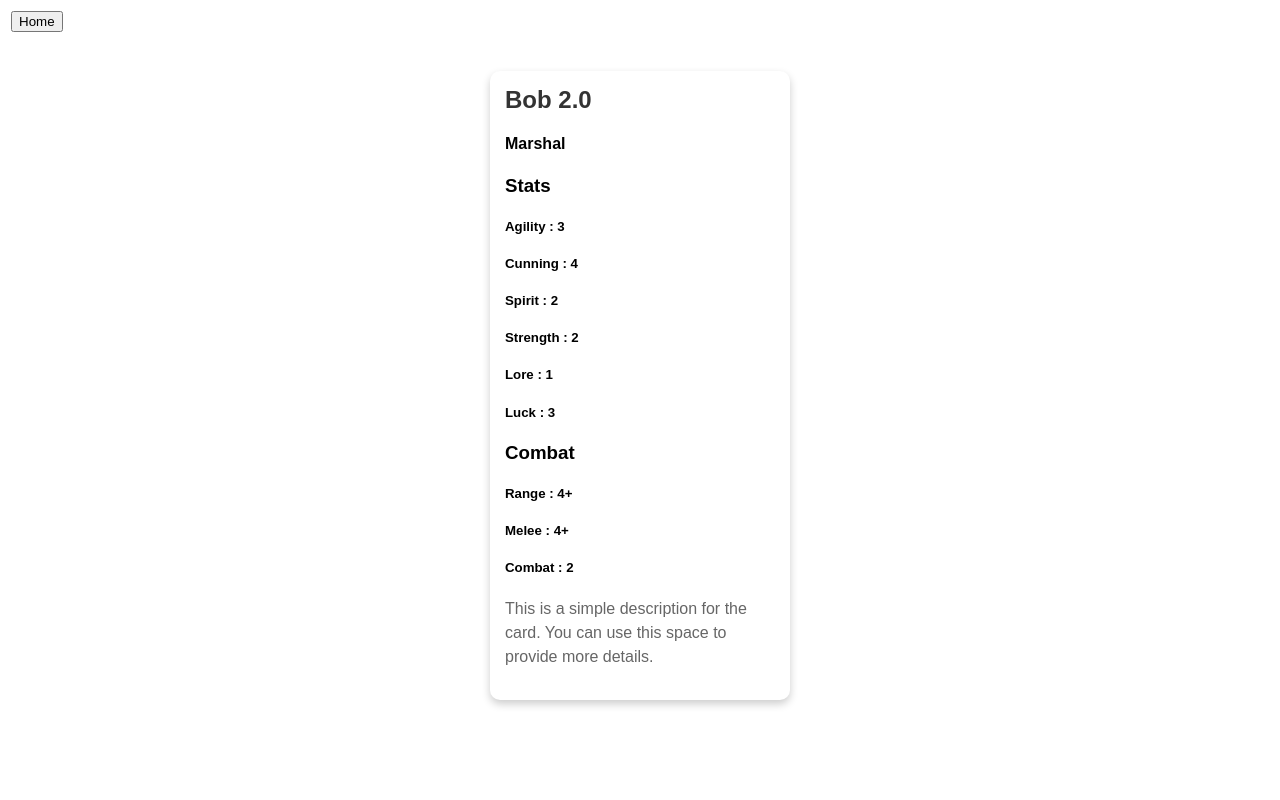
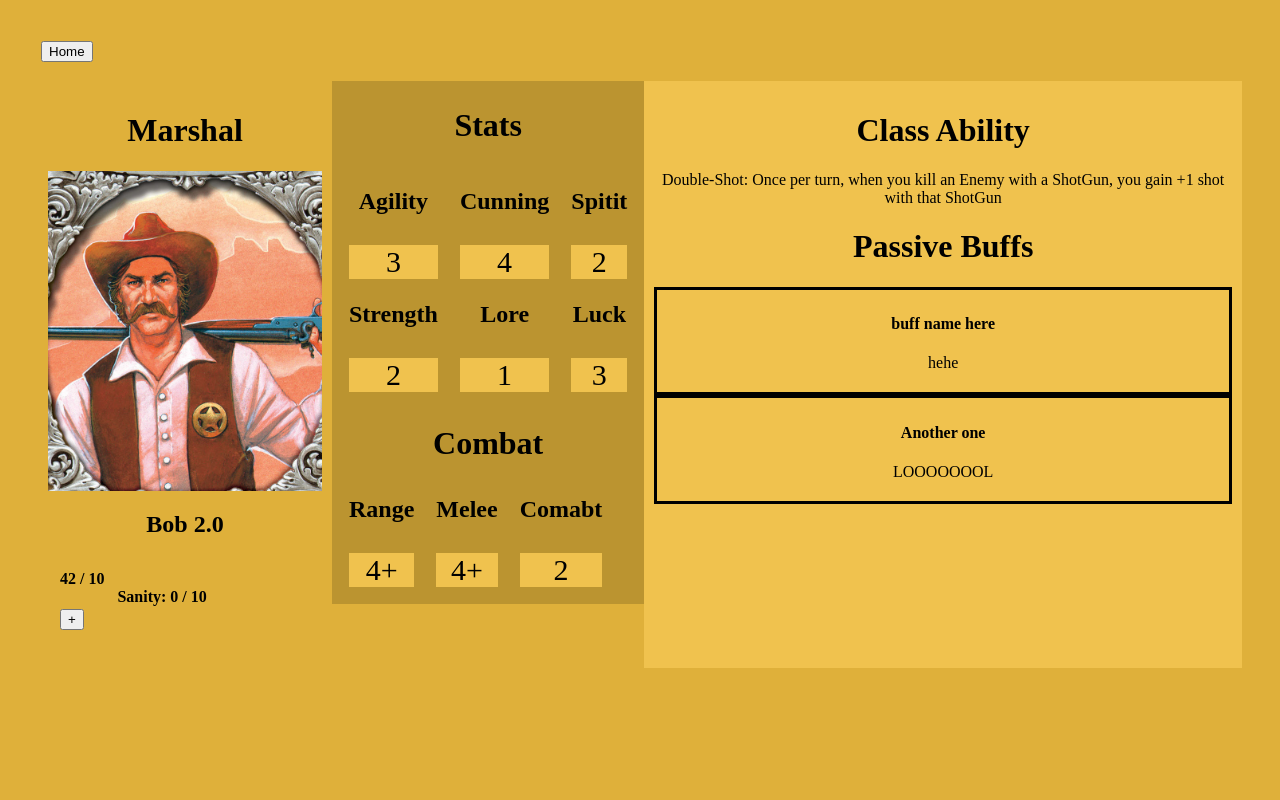
Before and after one commit to xValmearx/Shadow-of-Brimstone, a Django app: page /characters/2 in a window 1280 px wide. Run offline with Django 5.2, Linux system fonts and the light colour scheme; data comes from the database, SQL or seed files in the repository; both versions use the stored data as it was after the commit.

Commit message:
got post request to work for character health

```diff
--- a/characters/admin.py
+++ b/characters/admin.py
@@ -1,7 +1,8 @@
 from django.contrib import admin
 
-from .models import Character
+from .models import Character, Passive_Buff
 
 admin.site.register(Character)
+admin.site.register(Passive_Buff)
 
 # Register your models here.
--- a/characters/models.py
+++ b/characters/models.py
@@ -260,9 +260,28 @@ class Character(models.Model):
     def weight(self):
         return 5 + self.strength()
 
+
+    current_health = models.IntegerField(default=0)
+    current_sanity = models.IntegerField(default=0)
+
     max_grit = models.IntegerField(default=2)
     def __str__(self):
         return self.character_name
 
     def get_absolute_url(self):
         return reverse("character_detail",kwargs={'pk': self.pk})
+
+class Passive_Buff(models.Model):
+
+    assigned_to_character = models.ForeignKey(
+        Character,
+        on_delete=models.CASCADE,
+          related_name='passive_buffs')
+
+
+    name = models.CharField(blank= False,default= "buff name here")
+
+    text = models.TextField(blank= False, default= "text here")
+
+    def __str__(self):
+        return self.name
--- a/characters/views.py
+++ b/characters/views.py
@@ -1,6 +1,8 @@
-from django.shortcuts import redirect, render
 from django.views.generic import ListView,DetailView
-from django.urls import reverse_lazy, reverse
+from django.urls import reverse
+from django.http import JsonResponse
+
+import json
 
 from .models import Character
 
@@ -12,11 +14,29 @@ class Character_View(DetailView):
     model = Character
 
     def get_template_names(self):
+         character = self.get_object()
+         return f'{character.character_class}_details.html'
 
-         obj = self.get_object()
+    def post(self, request, *args, **kwargs):
+        character = self.get_object()
+        context = {}
 
-         return [f'{obj.character_class}_details.html']
+        try:
+            # Parse JSON data from the request body
+            data = json.loads(request.body)
+            key1 = data.get('key1')
 
+            if key1 == 'value1':
+                context["data"] = "got better data"
+                character.current_health += 1
+                character.save()
+                return JsonResponse(context)
+
+            context["data"] = "got data"
+            return JsonResponse(context)
+        except:
+            context["error"] = "there seems to be an error"
+            return JsonResponse(context)
 
     def get_success_url(self):
         obj = self.get_object()
--- a/static/css/Main.css
+++ b/static/css/Main.css
@@ -1,32 +1,53 @@
-.card {
-      width: 300px;
-      margin: 20px auto;
-      border-radius: 10px;
-      box-shadow: 0 4px 8px rgba(0, 0, 0, 0.2);
-      overflow: hidden;
-      background-color: #fff;
-      font-family: Arial, sans-serif;
-    }
+body{
+  padding: 30px;
+  background-color: #dfb03a;
+}
 
-    /* Card Image */
-    .card img {
-      width: 100%;
-      height: auto;
-    }
+.container{
+  display: flex;
+  position: relative;
+}
 
-    /* Card Content */
-    .card-content {
-      padding: 15px;
-    }
+.character_title{
+  padding: 10px;
 
-    .card-title {
-      font-size: 1.5em;
-      margin: 0 0 10px;
-      color: #333;
-    }
+  align-items: center;
+  justify-content: center;
+  text-align: center;
+}
+.stat_info{
+  padding: 5px;
+  background-color: #bb9430;
+  height: fit-content;
 
-    .card-description {
-      font-size: 1em;
-      color: #666;
-      line-height: 1.5;
-    }
+  text-align: center;
+}
+
+.stat_info table tr{
+  text-align: center;
+  ;
+}
+
+.stat_info table tr td{
+  padding: 10px;
+}
+
+.stat_info table tr p{
+  font-size: 30px;
+  background-color: #f0c24e;
+}
+
+.abilites{
+  background-color: #f0c24e;
+  height: auto;
+  padding: 10px;
+  position: relative;
+}
+
+.abilites h1, h4{
+  text-align: center;
+}
+
+.abilites p{
+  text-align: center;
+}
--- a/templates/All_Characters.html
+++ b/templates/All_Characters.html
@@ -8,7 +8,7 @@
 {% block content %}
     {% for character in character_list %}
         <p> this is {{character.character_name}}</p>
-         <a href = "{% url "character_detail" character.pk%}">Details</a>
+         <a href = '{% url "character_detail" character.pk%}'>Details</a>
         <hr>
     {% endfor %}
 {% endblock content %}
--- a/templates/base.html
+++ b/templates/base.html
@@ -40,4 +40,5 @@
       {% endblock content %}
     </main>
   </body>
+  <script src="{% static 'js/base.js' %}"></script>
 </html>
--- a/templates/marshal_details.html
+++ b/templates/marshal_details.html
@@ -1,27 +1,136 @@
 {% extends "base.html" %}
+
 {% block content %}
 
+<div class = 'container'>
 
-    <div class="card">
-    <div class="card-content">
-      <h2 class="card-title">{{ character.character_name}}</h2>
-      <h4>{{character.character_class}}</h4>
+  <meta name="csrf-token" content="{{ csrf_token }}">
 
+  <div class="character_title">
+    <h1>{{character.character_class}}</h1>
+    <img src="/static/img/Us_Marshal.png">
+    <h2>{{character.character_name}}</h2>
 
-      <h3>Stats</h3>
-      <h5> Agility : {{character.agility}}</h5>
-      <h5> Cunning : {{character.cunning}}</h5>
-      <h5> Spirit : {{character.spirit}}</h5>
-      <h5> Strength : {{character.strength}}</h5>
-      <h5> Lore : {{character.lore}}</h5>
-      <h5> Luck : {{character.luck}}</h5>
+    <!-- data-url='{% url "character_detail" character.pk%}' -->
+    <table>
+      <tr>
+        <td style="padding: 10px;">
+          <h4 id = "current_wounds">{{character.current_health}} / {{character.health}}</h4>
 
-      <h3>Combat</h3>
-      <h5> Range : {{character.range_to_hit}}+</h5>
-      <h5> Melee : {{character.melee_to_hit}}+</h5>
-      <h5> Combat : {{character.combat}}</h5>
-      <p class="card-description">This is a simple description for the card. You can use this space to provide more details.</p>
-    </div>
+          <form method="post" id = "health" data-id = {{character.pk}}>
+            {% csrf_token %}
+            <button type="submit"  name = "health_add" >+</button>
+          </form>
+
+        </td>
+        <td>
+          <h4>Sanity: {{character.current_sanity}} / {{character.sanity}}</h4>
+        </td>
+      </tr>
+    </table>
   </div>
 
+  <div class = 'stat_info'>
+    <table>
+      <h1>Stats</h1>
+      <tr>
+        <td>
+          <h2>Agility</h2>
+          <p>{{character.agility}}</p>
+        </td>
+        <td>
+          <h2>Cunning</h2>
+          <p>{{character.cunning}}</p>
+        </td>
+        <td>
+          <h2>Spitit</h2>
+          <p>{{character.spirit}}</p>
+        </td>
+      </tr>
+
+      <tr style="text-align: center;">
+        <td>
+          <h2>Strength</h2>
+          <p>{{character.strength}}</p>
+        </td>
+        <td>
+          <h2>Lore</h2>
+          <p>{{character.lore}}</p>
+        </td>
+        <td>
+          <h2>Luck</h2>
+          <p>{{character.luck}}</p>
+        </td>
+      </tr>
+  </div>
+
+  <div class = 'stat_info'>
+  <table>
+    <h1> Combat</h1>
+    <tr>
+        <td>
+          <h2>Range</h2>
+          <p>{{character.range_to_hit}}+</p>
+        </td>
+        <td>
+          <h2>Melee</h2>
+          <p>{{character.melee_to_hit}}+</p>
+        </td>
+        <td>
+          <h2>Comabt</h2>
+          <p>{{character.combat}}</p>
+        </td>
+      </tr>
+
+  </table>
+  </div>
+
+  <div class = 'abilites'>
+
+    <h1> Class Ability</h1>
+    <p>
+      Double-Shot: Once per turn, when you kill an Enemy with a ShotGun, you gain +1 shot with that ShotGun
+    </p>
+
+    <h1> Passive Buffs </h1>
+    {% for buff in character.passive_buffs.all %}
+
+      <div style="border: solid black; padding: 4px">
+        <h4> {{buff.name}} </h4>
+        <p> {{buff.text}}</p>
+      </div>
+
+    {% endfor %}
+  </div>
+</div>
+
+<script>
+  const csrfToken = document.querySelector('meta[name="csrf-token"]').getAttribute('content');
+
+  document.getElementById('health').addEventListener('submit',function(event){
+    event.preventDefault();
+
+    //get the primary key
+    const pk = document.getElementById('health').getAttribute('data-id')
+
+    //sending post request to character
+    fetch(`/characters/${pk}`,{
+      headers: {
+        'Content-Type':'application/json',
+        'X-CSRFToken': csrfToken,},
+      method : 'POST',
+      body : JSON.stringify({
+        key1: 'value1',
+      })// body
+
+    })//fetch function
+    .then(response => response.json())
+    .then(data => {
+      document.getElementById("current_wounds").innerHTML = `working`
+    })
+    .catch(error => console.log('Error:', error));
+  })//health form function
+
+</script>
+
 {% endblock content %}
```
Also changed, not shown: characters/migrations/0010_passive_buff.py (added), characters/migrations/0011_passive_buff_name_alter_passive_buff_text.py (added), characters/migrations/0012_alter_passive_buff_assigned_to_character.py (added), characters/migrations/0013_character_current_health_character_current_sanity.py (added), db.sqlite3, static/img/Us_Marshal.png (added).
